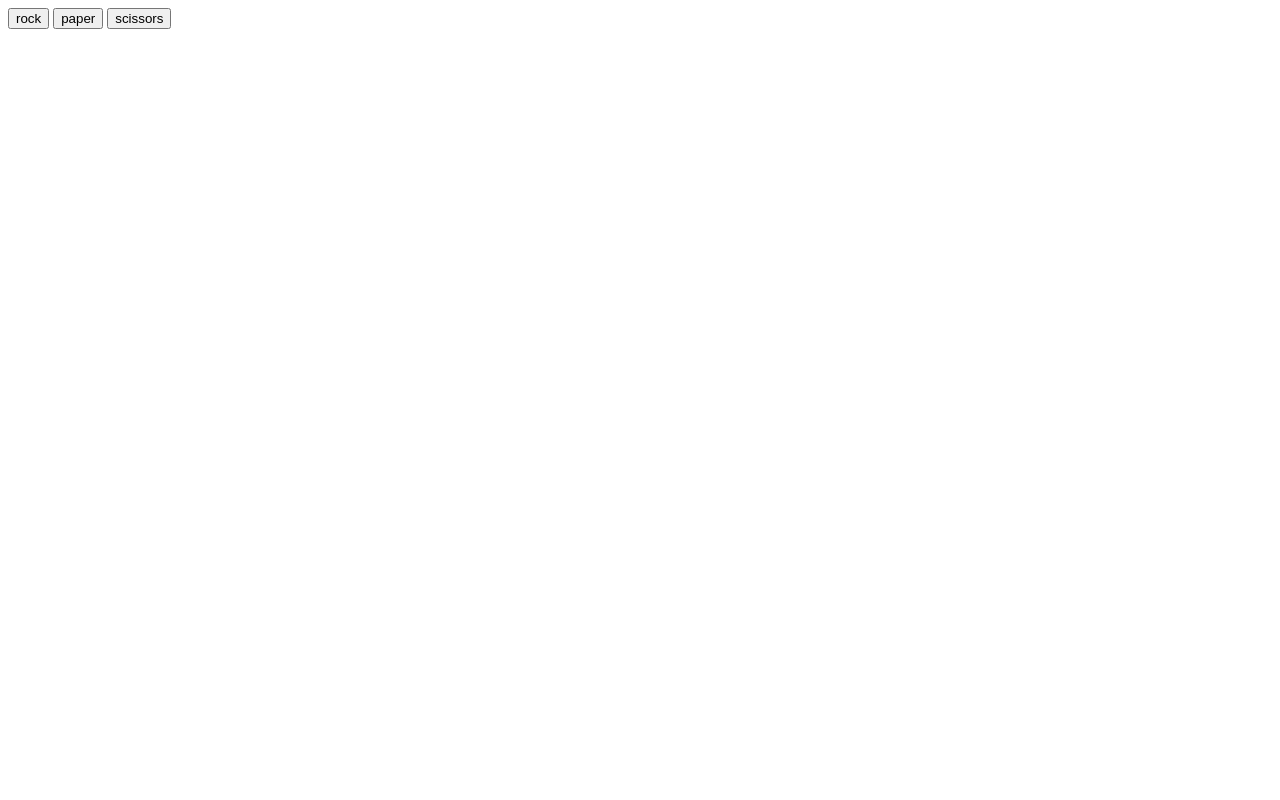
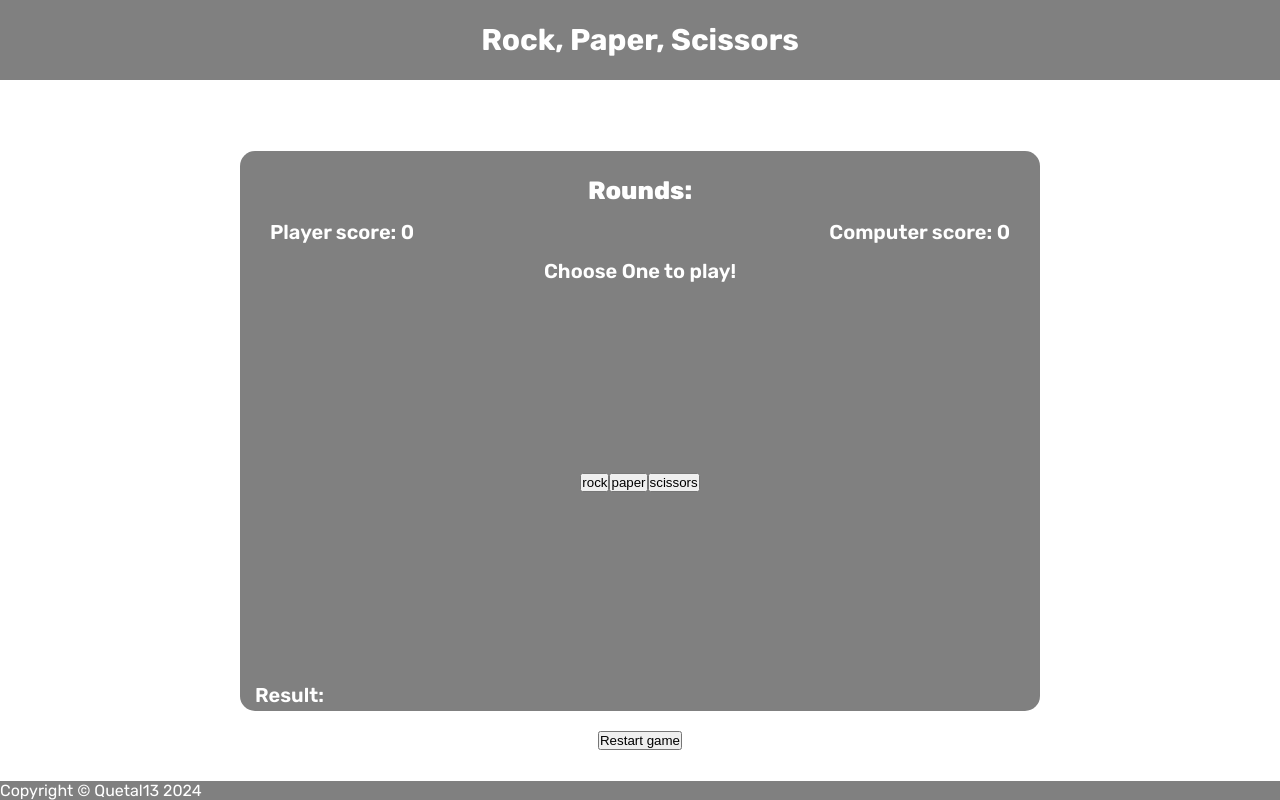
Before and after one commit to Quetal13/rock-paper-scissors, a plain HTML site: page index.html in a window 1280 px wide. Drawn offline with Linux system fonts and the light colour scheme.

Commit message:
User Interface
I'm start adding an user interface to my rock, paper, scissors.

```diff
--- /dev/null
+++ b/css/style.css
@@ -0,0 +1,83 @@
+* {
+    padding: 0;
+    margin: 0;
+    box-sizing: border-box;
+}
+
+body {
+    display: flex;
+    flex-direction: column;
+    min-height: 100vh;
+    font-family: 'Rubik', sans-serif;
+}
+
+main {
+    display: flex;
+    flex: 1 0 auto;
+    align-items: center;
+    justify-content: center;
+}
+
+footer {
+    display: flex;
+    flex-direction: column;
+    flex-shrink: 0;
+    background-color: gray;
+    color: white;
+}
+
+header {
+    background-color: gray;
+    color: white;
+    height: 10vh;
+    display: flex;
+    align-items: center;
+    justify-content: center;
+    font-weight: bolder;
+    font-size: 30px;
+}
+
+.game-container {
+    background-color: gray;
+    color: white;
+    border-radius: 15px;
+    padding: 15px;
+    width: 800px;
+    height: 70vh;
+    font-size: 20px;
+    font-weight: 600;
+}
+
+.header {
+    display: flex;
+    justify-content: center;
+    margin-bottom: 15px;
+    margin-top: 10px;
+    font-size: 25px;
+    font-weight: 800;
+}
+
+.score-container {
+    display: flex;
+    justify-content: space-between;
+    margin-bottom: 15px;
+    margin-left: 15px;
+    margin-right: 15px;
+}
+
+.choose {
+    display: flex;
+    justify-content: center;
+}
+
+.button-container {
+    display: flex;
+    justify-content: center;
+    align-items: center;
+    height: 400px;
+}
+
+.restart {
+    display: flex;
+    justify-content: center;
+}
--- a/index.html
+++ b/index.html
@@ -4,13 +4,48 @@
     <meta charset="UTF-8">
     <meta name="viewport" content="width=device-width, initial-scale=1.0">
     <title>Rock - Paper - Scissors</title>
+    <link rel="stylesheet" href="./css/style.css">
+    <link rel="preconnect" href="https://fonts.googleapis.com">
+    <link rel="preconnect" href="https://fonts.gstatic.com" crossorigin>
+    <link href="https://fonts.googleapis.com/css2?family=Rubik:wght@300;400;500;600;700;800;900&display=swap" rel="stylesheet">
 </head>
 <body>
-    <div class="button-container">
-        <button value="rock">rock</button>
-        <button value="paper">paper</button>
-        <button value="scissors">scissors</button>
+<header>
+    <span>Rock, Paper, Scissors</span>
+</header>
+<main>
+    <div class="game-container">
+        <div class="top-container">
+            <div class="header">
+                <div class="round-counter">
+                    <span>Rounds:</span>
+                </div>
+            </div>
+            <div class="score-container">
+                <div class="player-score"><span>Player score: 0</span></div>
+                <div class="computer-score"><span>Computer score: 0</span></div>
+            </div>
+            <div class="choose">
+                <span>Choose One to play!</span>
+            </div>
+        </div>
+        <div class="button-container">
+            <button value="rock">rock</button>
+            <button value="paper">paper</button>
+            <button value="scissors">scissors</button>
+        </div>
+        <div class="bottom-container">
+            <div class="round"> <span>Result:</span></div>
+            <div class="winner"><span>Winner:</span></div>
+            <div class="restart">
+                <button id="restart">Restart game</button>
+            </div>
+        </div>
     </div>
+</main>
+<footer>
+    Copyright © Quetal13 2024
+</footer>
 
     <script src="./js/script.js"></script>
 </body>
--- a/js/script.js
+++ b/js/script.js
@@ -1,11 +1,14 @@
 const allButtons = document.querySelectorAll('.button-container')
+const restartButton = document.querySelector('#restart');
+const round = document.querySelector('.round-counter');
+const roundResult = document.querySelector('.round');
+const computerPoints = document.querySelector('.computer-score');
+const playerPoints = document.querySelector('.player-score');
+const winner = document.querySelector('.winner');
 
-//Add a conditional that check the player's choice
-//Return the player's choice
-
-let roundResult;
 let playerPointsCounter = 0;
 let computerPointsCounter = 0;
+let roundCounter = 0;
 
 function getComputerChoice() {
     const choiceArray = [
@@ -21,55 +24,71 @@ function playRound(playerSelection, computerSelection) {
     playerSelection = playerSelection.toLowerCase();
     //this conditionals check the round results for edit the roundResult var
     if (playerSelection === computerSelection) {
-        roundResult ='It\'s a tie';
+        roundResult.textContent ='Result: It\'s a tie';
     } else if (playerSelection === 'rock' && computerSelection === 'paper') {
-        roundResult = 'You lose! Paper beats Rock';
+        roundResult.textContent = 'Result: You lose! Paper beats Rock';
         computerPointsCounter++
+        computerPoints.textContent = 'Computer score: ' + computerPointsCounter;
     } else if (playerSelection === 'paper' && computerSelection === 'rock') {
-        roundResult ="You win! Paper beats Rock";
+        roundResult.textContent ="Result: You win! Paper beats Rock";
         playerPointsCounter++
+        playerPoints.textContent = 'Player score: ' + playerPointsCounter;
     } else if (playerSelection === 'rock' && computerSelection === 'scissors') {
-        roundResult = "You win! Rock beats Scissors";
+        roundResult.textContent = "Result: You win! Rock beats Scissors";
         playerPointsCounter++
+        playerPoints.textContent = 'Player score: ' + playerPointsCounter;
     } else if (playerSelection === 'scissors' && computerSelection === 'rock') {
-        roundResult = "You lose! Rock beats Scissors";
+        roundResult.textContent = "Result: You lose! Rock beats Scissors";
         computerPointsCounter++
+        computerPoints.textContent = 'Computer score: ' + computerPointsCounter;
     } else if (playerSelection === 'paper' && computerSelection === 'scissors') {
-        roundResult = "You lose! Scissors beats Paper";
+        roundResult.textContent = "Result: You lose! Scissors beats Paper";
         computerPointsCounter++
+        computerPoints.textContent = 'Computer score: ' + computerPointsCounter;
     } else if (playerSelection === 'scissors' && computerSelection === 'paper') {
-        roundResult ="You win! Scissors beats Paper";
+        roundResult.textContent ="Result: You win! Scissors beats Paper";
         playerPointsCounter++
+        playerPoints.textContent = 'Player score: ' + playerPointsCounter;
     }
 
 }
 
-
-
-//game();
-
-/*function game() { //This function is responsible for to play a best-of-five game and print in the console the result of the round and the result of the game
-    for (let i = 0; i < 5; i++) {
+function game() { //This function is responsible for to play a best-of-five game and print in the console the result of the round and the result of the game
         if (playerPointsCounter === 3) {
-            console.log('Congratulations! You win!');
-            break;
+            winner.textContent = 'Winner: Congratulations! You win!';
+            roundCounter = 5;
         } else if (computerPointsCounter === 3) {
-            console.log('I\'m sorry, you loose :(');
-            break;
-        } else if (i === 4 && playerPointsCounter > computerPointsCounter) {
-            console.log('Congratulations! You win!');
-        } else if (i === 4 && playerPointsCounter < computerPointsCounter) {
-            console.log('I\'m sorry, you loose :(');
-        } else if (i === 4 && playerPointsCounter === computerPointsCounter) {
-            console.log('Nobody wins, it\'s a tie!');
+            winner.textContent = 'Winner: I\'m sorry, you loose :(';
+            roundCounter = 5;
+        } else if (roundCounter === 5 && playerPointsCounter > computerPointsCounter) {
+            winner.textContent = 'Winner: Congratulations! You win!';
+        } else if (roundCounter === 5 && playerPointsCounter < computerPointsCounter) {
+            winner.textContent = 'Winner: I\'m sorry, you loose :(';
+        } else if (roundCounter === 5 && playerPointsCounter === computerPointsCounter) {
+            winner.textContent = 'Winner: Nobody wins, it\'s a tie!';
         }
-    }
-} */
+}
 
 allButtons.forEach((button) => {
 button.addEventListener('click', function(ev) {
     const computerSelection = getComputerChoice();
-    playRound(ev.target.value, computerSelection);
-    console.log(roundResult);
+    if (roundCounter < 5) {
+        playRound(ev.target.value, computerSelection);
+        roundCounter++
+        round.textContent = `Rounds: ` + roundCounter;
+        game();
+    }
 })
 })
+
+restartButton.addEventListener('click', function() {
+  roundCounter = 0;
+  playerPointsCounter = 0;
+  computerPointsCounter = 0;
+
+  round.textContent = `Rounds: ` + roundCounter;
+  playerPoints.textContent = 'Player score: ' + playerPointsCounter;
+  computerPoints.textContent = 'Computer score: ' + computerPointsCounter;
+  roundResult.textContent = "Result:";
+  winner.textContent = 'Winner:';
+})
```
